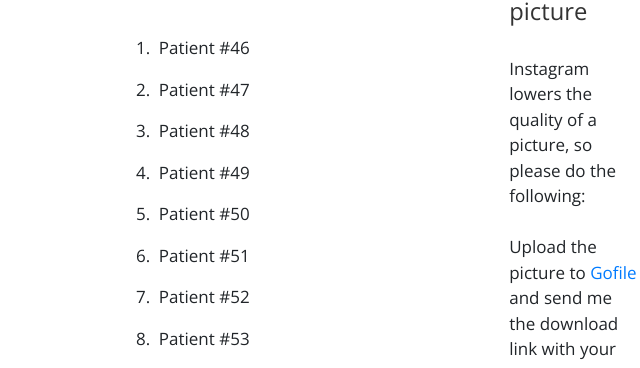
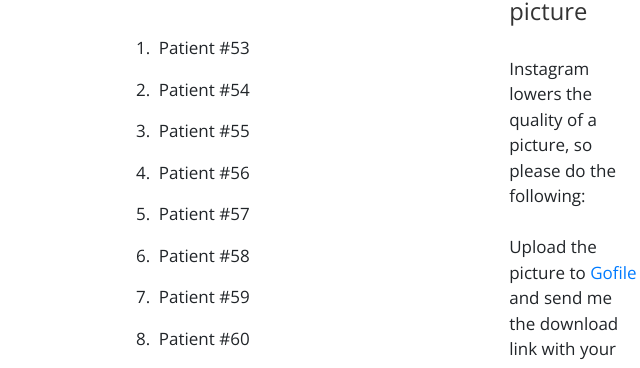
Before and after one commit to HalilPamuk24/doctorphotoshop, a plain HTML site: page index.html in a window 1280 px wide. Shown: the part 330-698 px from the top of the page, 52-692 px from the left. Drawn offline with nearby package versions, Linux system fonts and the light colour scheme; a script that the page names is missing.

Commit message:
Update index.html

```diff
--- a/index.html
+++ b/index.html
@@ -79,13 +79,6 @@
                         <h2 class="tm-block-title">When is it your turn?</h2>
                         <ol class="tm-list-group">
 
-				  <li class="tm-list-group-item">Patient #46</li>
-				  <li class="tm-list-group-item">Patient #47</li>
-				  <li class="tm-list-group-item">Patient #48</li>
-				  <li class="tm-list-group-item">Patient #49</li>
-				  <li class="tm-list-group-item">Patient #50</li>
-				  <li class="tm-list-group-item">Patient #51</li>
-				  <li class="tm-list-group-item">Patient #52</li>
 				  <li class="tm-list-group-item">Patient #53</li>
 				  <li class="tm-list-group-item">Patient #54</li>
 				  <li class="tm-list-group-item">Patient #55</li>
```
